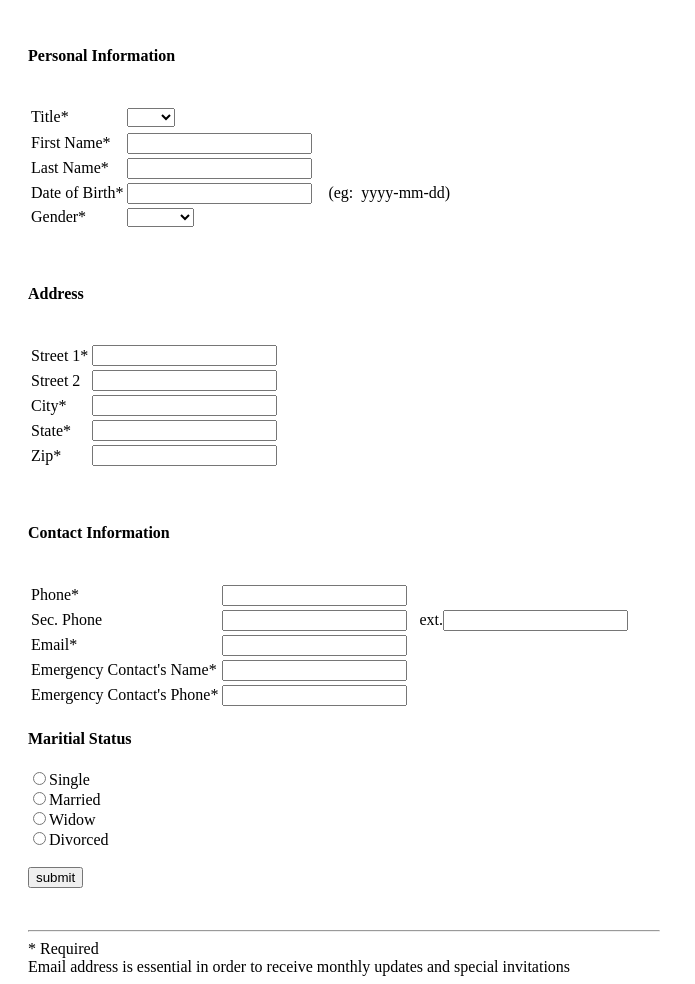
After one commit to jimiljojo/habitat_home, a PHP site: page /office/view/editVolunteer.php in a window 1280 px wide. The commit adds this page. Shown: the whole page, without its empty margins (0-695 px from the left). Run offline with PHP 8.4, Linux system fonts and the light colour scheme.

Commit message:
edit files

```diff
--- a/office/model/volunteer.php
+++ b/office/model/volunteer.php
@@ -15,11 +15,11 @@
 
 function indexVolunteerBy($value1, $value2) {}
 
-function createVolunteer($title,$gender,$marital_status,$fname,$lname,$addr,$city,$state,$zip,$phone,$dob){}
+function createVolunteer($parameter){}
 
 function listVolunteer(){}
 
-
+function editVolunteer(){}
 
 
 //test
--- /dev/null
+++ b/office/view/editVolunteer.php
@@ -0,0 +1,255 @@
+<?php
+
+/*
+ * file: createVolunteer.php
+ * To change this license header, choose License Headers in Project Properties.
+ * To change this template file, choose Tools | Templates
+ * and open the template in the editor.
+ * Author: rwg5215
+ */
+?>
+
+
+    <html>
+        <body>
+
+
+
+		<!--<style>
+
+
+
+	.bold {font-weight: bold;}
+	.note {font-size: 10pt; color: grey;}
+	.mandatory {color: crimson;}
+
+	label {margin-left: 5px;}
+	h4.show + div {display: block;}
+	h4.hide + div {display: none;}
+	h4.show + div, h4.hide + div {
+	    border: 0px;
+	}
+
+	h4.show, h4.hide {
+	    margin-bottom: 0px;
+	    color: #000;
+	    background-color: #02478a;
+	    padding-left: 10px;
+	}
+
+	#page {width: 800px; text-align: left; margin: auto;}
+
+	h4.show, h4.hide {
+	/*    border-top-left-radius: 10px;
+	    border-top-right-radius: 10px;
+	    padding-left: 15px;
+	    padding-top: 3px;
+	    padding-bottom: 3px;*/
+	}
+
+    label
+    {
+        padding-left: 10px;
+
+    }
+
+    input
+    {
+        margin-bottom: 8px;
+    }
+
+    </style>
+
+	<style>
+	/*.barCom, .barYet {
+		width: 85.333333333333px;
+		border: 1px solid black;
+		text-align: center;
+	}
+	.barCom, .barYet, label {display: inline;}
+	.barCom {background-color: #006dcc; padding-right:5px; color: #fff;}
+	.barYet {background-color: #da4f49; padding-right:5px; color: #fff;}
+        .barYet:last-child
+        {
+            border-top-right-radius: .75em;
+            border-bottom-right-radius: .75em;
+
+        }
+
+        .barCom:first-of-type
+        {
+            border-top-left-radius: .75em;
+            border-bottom-left-radius: .75em;
+        }*/
+
+
+
+
+</style>-->
+<div style="width:50%; margin-left:20px;">
+
+	<br>
+	<form  action="index.php" method="get">
+
+
+
+		<input name="act" type="hidden" value="getInterests" >
+		<h4 class="show" onclick="swap(this);">Personal Information</h4><div><table class="intTable">
+		<tr><td>
+		Title<span class="mandatory">* </span></td>
+		<td><select name="title" id="title">
+		<option></option>
+  		<option>Mr.</option>
+  		<option>Mrs.</option>
+  		<option>Ms.</option>
+  		<option>Dr.</option>
+		</select></label></td><tr><br>
+		<tr><td>First Name<span class="mandatory">* </span></td><td> <input name="fname" type="text" id="fname"></label>
+		</td></tr>
+		<tr><td>Last Name<span class="mandatory">* </span></td><td> <input name="lname" type="text" id="lname"></label></td></tr>
+		<tr><td>Date of Birth<span class="mandatory">*</span></td><td><input name="dob" type="integer" id="dob"></label></td><td>&nbsp &nbsp(eg:&nbsp yyyy-mm-dd)</td></tr>
+		<tr><td>Gender<span class="mandatory">*</span></td><td><select name="gender" id="gender">
+		<option></option><option>Male</option><option>Female</option><option>Other</option></td></tr></table>
+		  <p>&nbsp;</p>
+		</div>
+
+		<h4 class="show" onclick="swap(this);">Address</h4><div><table class="intTable">
+		<tr><td>Street 1<span class="mandatory">*</span></td><td> <input name="street1" type="text" id="street1"></td></tr><br>
+		<tr><td>Street 2</td><td><input name="street2" type="text"></label></td></tr>
+		<tr><td>City<span class="mandatory">*</span> </td><td><input name="city" type="text" id="city"></label></td></tr>
+		<tr><td>State<span class="mandatory">*</span> </td><td><input name="state" type="text" id="state"></label></td></tr>
+		<tr><td>Zip<span class="mandatory">*</span> </td><td><input name="zip" type="text" id="zip"></label></td></tr> </table>
+		  <p>&nbsp;</p>
+		</div>
+
+		<h4 class="show" onclick="swap(this);">Contact Information</h4><div><table class="intTable">
+		<tr><td>Phone<span class="mandatory">*</span></td><td> <input name="phone" type="text" id="phone"></label></td></tr><br>
+		<tr><td>Sec. Phone</td><td> <input name="phone2" type="text" ></label></td><td>&nbsp ext.<input name="extension" type="text"></td></tr>
+		<tr><td>Email<span class="mandatory">*</span> </td><td><input name="email" type="text" id="email"></label></td></tr>
+        <tr><td>Emergency Contact's Name<span class="mandatory">*</span> </td><td><input name="emergencyname" type="text" id="emergencyname"></label></td></tr>
+        <tr><td>Emergency Contact's Phone<span class="mandatory">*</span> </td><td><input name="emergencyphone" type="text" id="emergencyphone"></label></td></tr>
+        </table></div>
+
+		<h4 class="show" onclick="swap(this);">Maritial Status</h4><div><table class="intTable">
+		<input type="radio" name="maritial" value="1" id="maritial" required><label>Single</label><br>
+		<input type="radio" name="maritial" value="2" id="maritial" required><label>Married</label><br>
+		<input type="radio" name="maritial" value="3" id="maritial" required><label>Widow</label><br>
+        <input type="radio" name="maritial" value="4" id="maritial" required><label>Divorced</label><br>
+		</table></div>
+
+
+
+		<br>
+		<script type="text/javascript">
+
+            function check()
+            {
+            	if (document.getElementById('title').value==""
+                 || document.getElementById('title').value==undefined)
+                {
+                    alert ("Please Select your 'Title'");
+                    return false;
+                }
+
+                else if (document.getElementById('fname').value==""
+                 || document.getElementById('fname').value==undefined)
+                {
+                    alert ("Please Enter your 'First Name'");
+                    return false;
+                }
+
+                else if(document.getElementById('lname').value==""
+                	||document.getElementById('lname').value==undefined)
+                {
+                	alert("Please Enter your 'Last Name'");
+                	return false;
+                }
+
+                else if(document.getElementById('dob').value==""
+                	||document.getElementById('dob').value==undefined)
+                {
+                	alert("Please Enter your 'Date of Birth'");
+                	return false;
+                }
+
+                else if(document.getElementById('gender').value==""
+                	||document.getElementById('gender').value==undefined)
+                {
+                	alert("Please Select your 'Gender'");
+                	return false;
+                }
+
+                else if(document.getElementById('street1').value==""
+                	||document.getElementById('street1').value==undefined)
+                {
+                	alert("Please Enter your 'street 1' Address");
+                	return false;
+                }
+
+                else if(document.getElementById('city').value==""
+                	||document.getElementById('city').value==undefined)
+                {
+                	alert("Please Enter the 'City'");
+                	return false;
+                }
+
+                else if(document.getElementById('state').value==""
+                	||document.getElementById('state').value==undefined)
+                {
+                	alert("Please Enter the 'State'");
+                	return false;
+                }
+
+                else if(document.getElementById('zip').value==""
+                	||document.getElementById('zip').value==undefined)
+                {
+                	alert("Please Enter the 'Zip' code");
+                	return false;
+                }
+
+                else if(document.getElementById('phone').value==""
+                	||document.getElementById('phone').value==undefined)
+                {
+                	alert("Please Enter your 'Phone' number");
+                	return false;
+                }
+
+                else if(document.getElementById('email').value==""
+                	||document.getElementById('email').value==undefined)
+                {
+                	alert("Please Enter your 'Email' address");
+                	return false;
+                }
+
+                else if(document.getElementById('emergencyname').value==""
+                    ||document.getElementById('emergencyname').value==undefined)
+                {
+                    alert("Please Enter the 'Emergency Contact's Name address");
+                    return false;
+                }
+
+                else if(document.getElementById('emergencyphone').value==""
+                    ||document.getElementById('emergencyphone').value==undefined)
+                {
+                    alert("Please Enter the 'Emergency Contact's Phone'");
+                    return false;
+                }
+
+
+
+                return true;
+            }
+
+        </script>
+		<input class="btn btn-success" name="submit" type="submit" value="submit" onclick="return check();" >
+
+		<br>
+	</form>
+	<br>
+	<hr>
+	<span class="note"><span class="mandatory">*</span> Required<br>
+	Email address is essential in order to receive monthly updates and special invitations
+	</span>
+</div>
+</body>
+</html>
```
Also changed, not shown: office/controller/volunteer.php (+6 -4 lines), office/view/indexVolunteer.php (+6 -2 lines).
